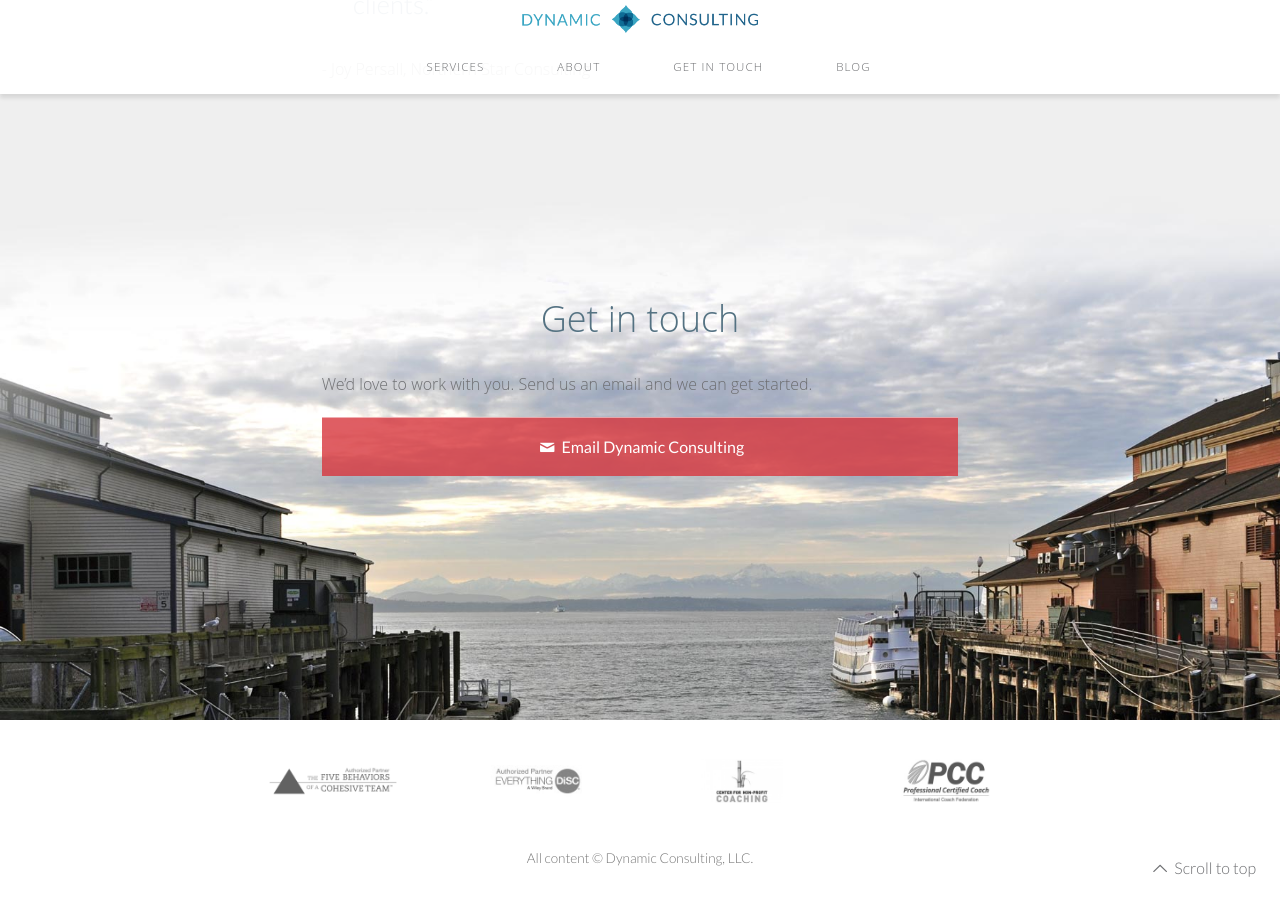
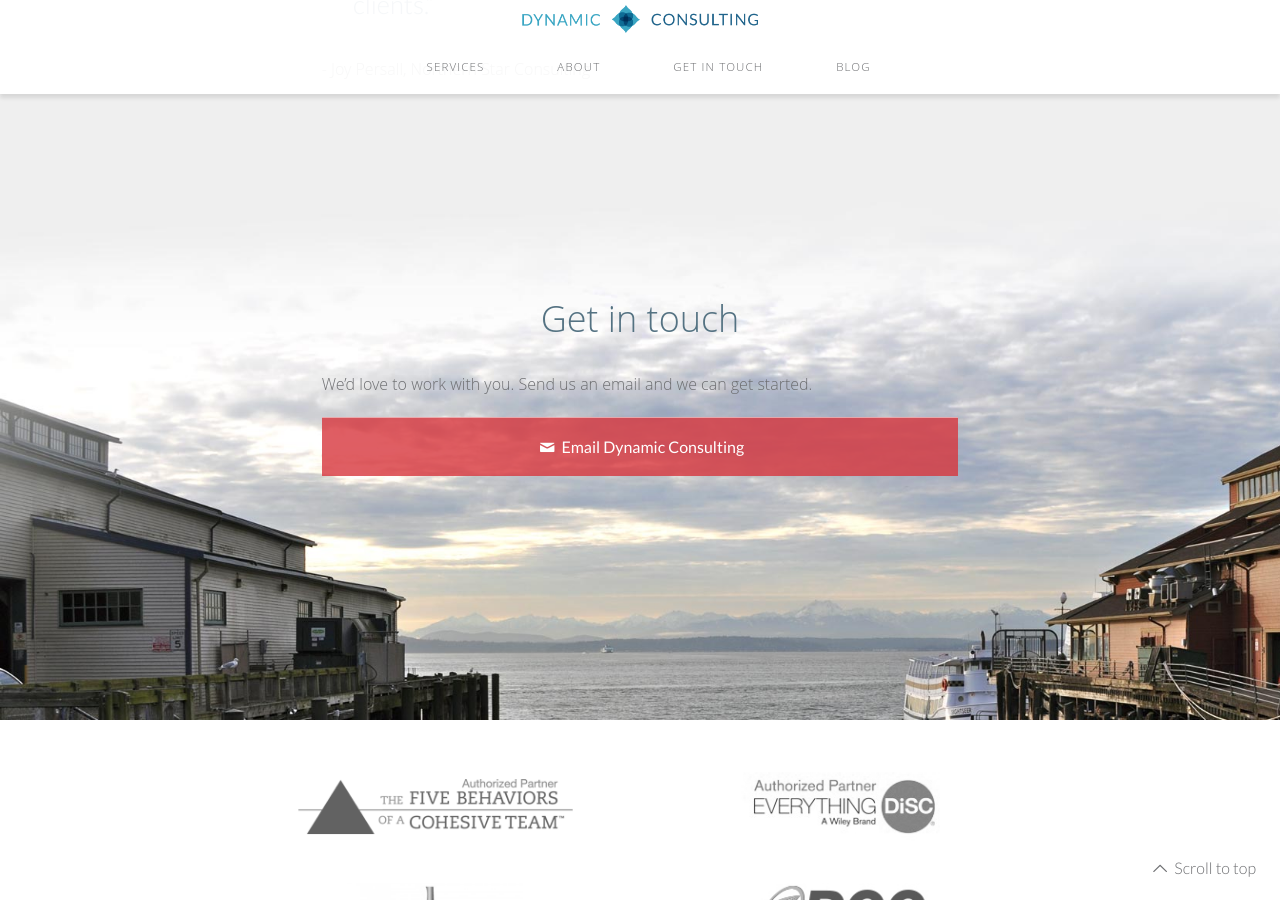
Before and after one commit to ducstudio/dynamicconsulting.github.io, a Jekyll site: the page built from index.html, in a window 1280 px wide and 900 px high, scrolled down 2671 px. Built offline with Jekyll 4.4.1, drawn with Linux system fonts in a browser that asks for light colours; Markdown is read by kramdown in place of the engine named in the settings; the list of posts is cut into pages by our own code.

Commit message:
Improved footer logos

```diff
--- a/_includes/footer.html
+++ b/_includes/footer.html
@@ -4,7 +4,7 @@
 <div class="row">
 <div class="small-12 large-10 large-centered columns">
 
-<ul class="small-block-grid-4">
+<ul class="small-block-grid-2">
 <li><a href=""><img src="{{ site.url }}/images/content/five.png" alt="Center for Non-profit Coaching" /></a></li>
 <li><a href=""><img src="{{ site.url }}/images/content/disc.png" alt="Center for Non-profit Coaching" /></a></li>
 <li><a href="http://www.centerfornonprofitcoaching.com/"><img src="{{ site.url }}/images/content/CNPC.png" alt="Center for Non-profit Coaching" /></a></li>
```
Also changed, not shown: 8 other files.
